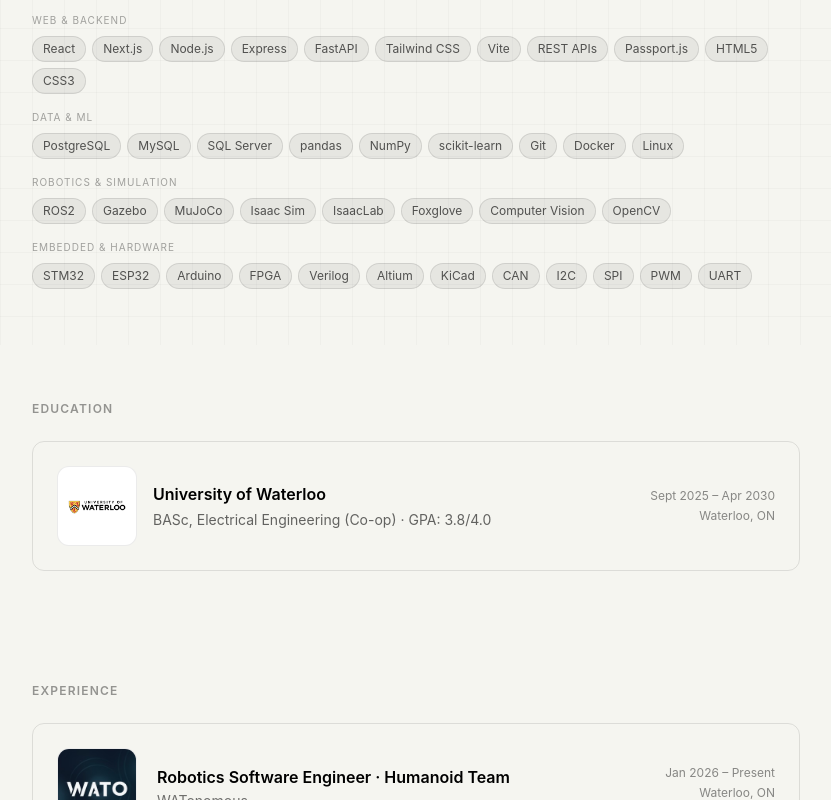
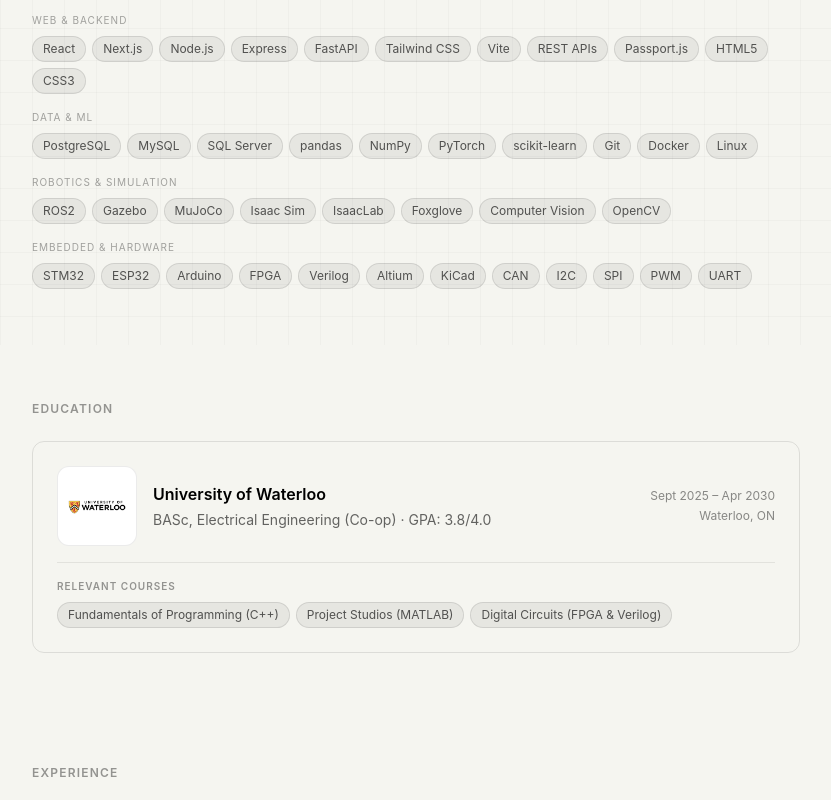
Before and after one commit to rayymondf/personal-site, a Next.js app: page / in a window 1280 px wide. Shown: the part 580-1380 px from the top of the page, without its empty margins (224-1055 px from the left). Built offline with nearby package versions, Linux system fonts and the light colour scheme.

Commit message:
Update page.tsx

```diff
--- a/app/page.tsx
+++ b/app/page.tsx
@@ -34,7 +34,7 @@
 const skills: Record<string, string[]> = {
   Languages: ["C", "C++", "Python", "JavaScript", "TypeScript", "Java", "SQL", "Ruby", "MATLAB", "Bash"],
   "Web & Backend": ["React", "Next.js", "Node.js", "Express", "FastAPI", "Tailwind CSS", "Vite", "REST APIs", "Passport.js", "HTML5", "CSS3"],
-  "Data & ML": ["PostgreSQL", "MySQL", "SQL Server", "pandas", "NumPy", "scikit-learn", "Git", "Docker", "Linux"],
+  "Data & ML": ["PostgreSQL", "MySQL", "SQL Server", "pandas", "NumPy", "PyTorch", "scikit-learn", "Git", "Docker", "Linux"],
   "Robotics & Simulation": ["ROS2", "Gazebo", "MuJoCo", "Isaac Sim", "IsaacLab", "Foxglove", "Computer Vision", "OpenCV"],
   "Embedded & Hardware": ["STM32", "ESP32", "Arduino", "FPGA", "Verilog", "Altium", "KiCad", "CAN", "I2C", "SPI", "PWM", "UART"],
 };
@@ -46,6 +46,11 @@
     period: "Sept 2025 – Apr 2030",
     location: "Waterloo, ON",
     logo: "/uwaterloo.png",
+    courses: [
+      "Fundamentals of Programming (C++)",
+      "Project Studios (MATLAB)",
+      "Digital Circuits (FPGA & Verilog)",
+    ],
   },
 ];
 
@@ -53,7 +58,7 @@
   {
     company: "WATonomous",
     role: "Robotics Software Engineer · Humanoid Team",
-    period: "Jan 2026 – Present",
+    period: "Oct 2025 – Present",
     location: "Waterloo, ON",
     logo: "/watonomous_logo.jpg",
     description:
@@ -548,6 +553,10 @@
             <ModalRow label="Algorithms" value="A* with Euclidean heuristic, Pure Pursuit geometric path tracking" />
           </div>
         </ModalSection>
+
+        <div className="flex flex-wrap gap-1.5">
+          {["ROS2 Humble", "C++17", "Gazebo", "Foxglove Studio", "A*", "Pure Pursuit", "Docker"].map((s) => <Tag key={s}>{s}</Tag>)}
+        </div>
       </div>
       <ModalLinks repo={null} demo="https://youtu.be/jMNTflrencM" />
     </ModalShell>
@@ -702,6 +711,18 @@
                 </div>
               </div>
             </div>
+            {e.courses && e.courses.length > 0 && (
+              <div className="mt-4 pt-4 border-t border-black/8 dark:border-white/8">
+                <p className="text-[10px] font-semibold text-black/40 dark:text-white/40 uppercase tracking-widest mb-2">Relevant Courses</p>
+                <div className="flex flex-wrap gap-1.5">
+                  {e.courses.map((course) => (
+                    <span key={course} className="px-2.5 py-1 text-xs bg-black/6 dark:bg-white/8 border border-black/10 dark:border-white/12 rounded-full text-black/65 dark:text-white/65">
+                      {course}
+                    </span>
+                  ))}
+                </div>
+              </div>
+            )}
           </motion.div>
         ))}
       </Section>
```
